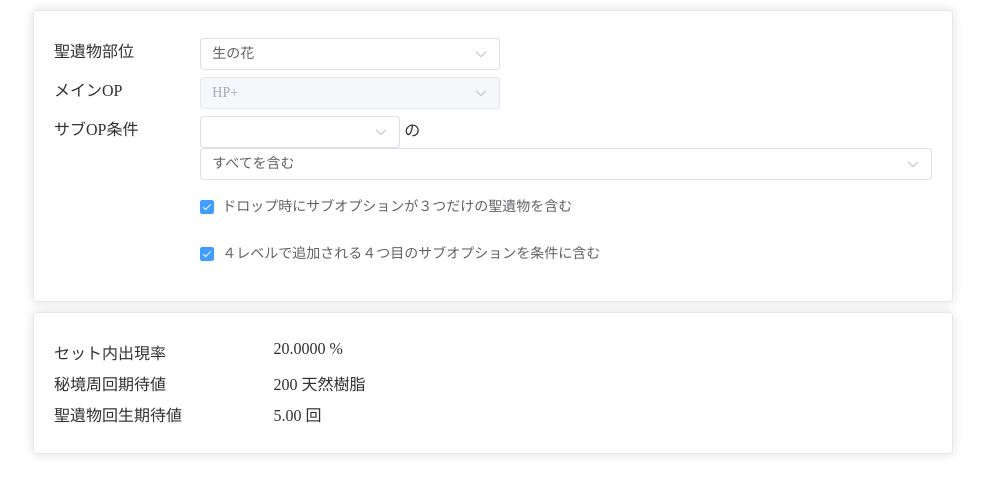
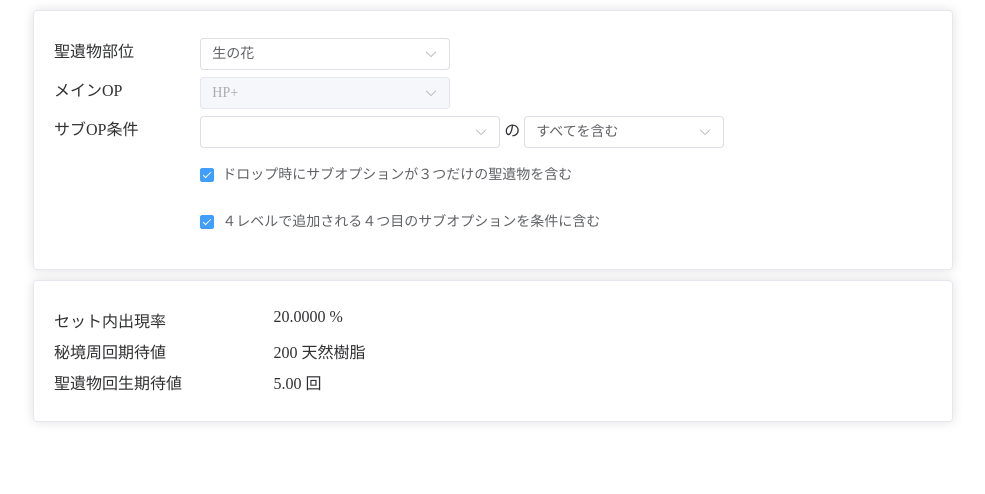
Before and after one commit to ym880912/gen_artifact_calc, a Nuxt app in the folder nuxt-app/: page / in a window 1280 px wide. Shown: the top 494 px of the page, without its empty margins (7-992 px from the left). Built offline with nearby package versions, Linux system fonts and the light colour scheme.

Commit message:
スタイル修正

```diff
--- a/nuxt-app/components/conditionSelector.vue
+++ b/nuxt-app/components/conditionSelector.vue
@@ -11,7 +11,7 @@
                             v-model="artifact"
                             value-key="key"
                             v-on:change="chainMainAndSub"
-                            style="width: 300px"
+                            class="input-option"
                         >
                             <el-option
                                 v-for="item in artifactTypes"
@@ -32,7 +32,7 @@
                             value-key="key"
                             :disabled="artifact.mainOptions.length==1"
                             v-on:change="chainSub"
-                            style="width: 300px"
+                            class="input-option"
                         >
                             <template v-for="a in artifactTypes" >
                                 <template v-if="a.key === artifact.key">
@@ -106,6 +106,9 @@
 .el-checkbox {
     --el-checkbox-checked-text-color: var(--el-text-color-regular);
 }
+.input-option {
+    width: 250px;
+}
 </style>
 
 <script lang="ts" setup>
--- a/nuxt-app/components/subOptionConditions.vue
+++ b/nuxt-app/components/subOptionConditions.vue
@@ -11,7 +11,7 @@
                     multiple
                     :multiple-limit="4"
                     placeholder=" "
-                    class="input-option"
+                    class="input-sub-option"
                 >
                     <el-option
                         v-for="item in subOptions"
@@ -81,10 +81,10 @@
 </template>
 
 <style>
-    .input-option {
+    .input-sub-option {
         width: 300px;
     }
-    .input-option {
+    .input-logic {
         width: 200px;
     }
 
```
